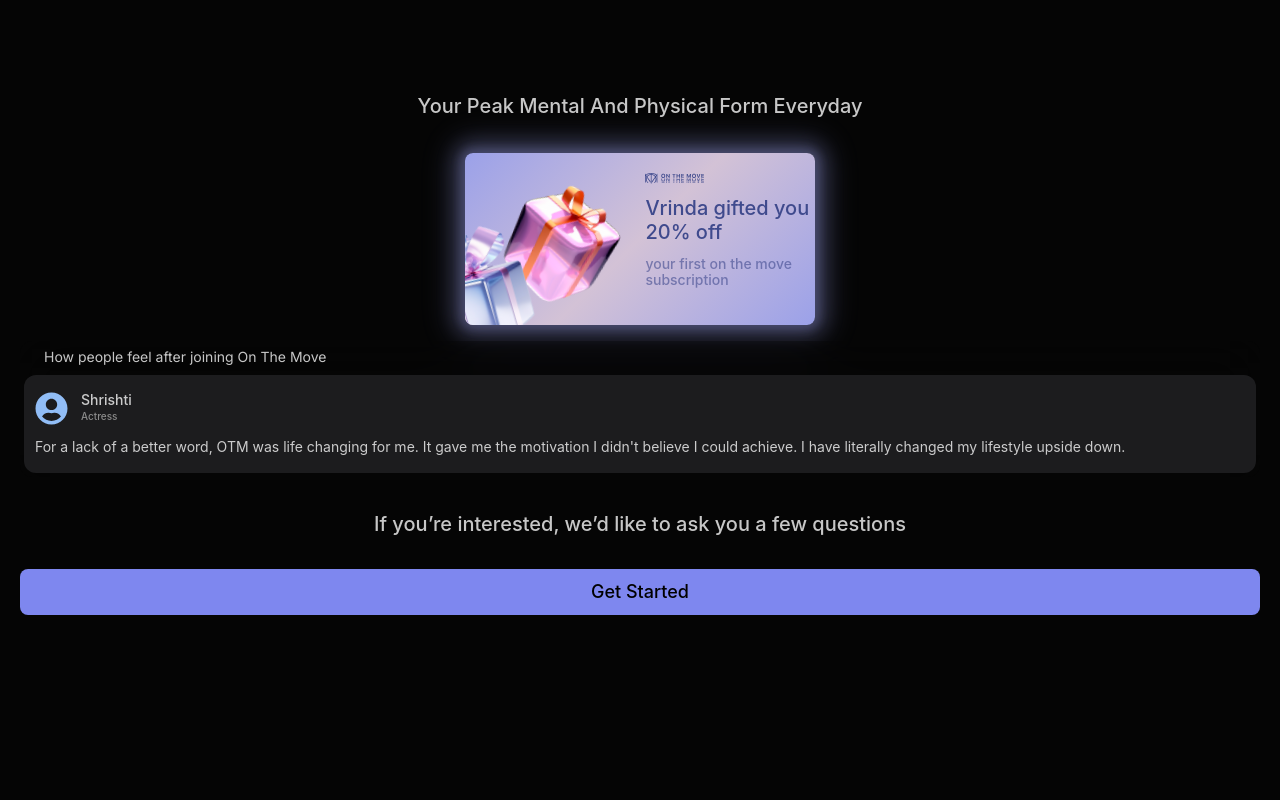
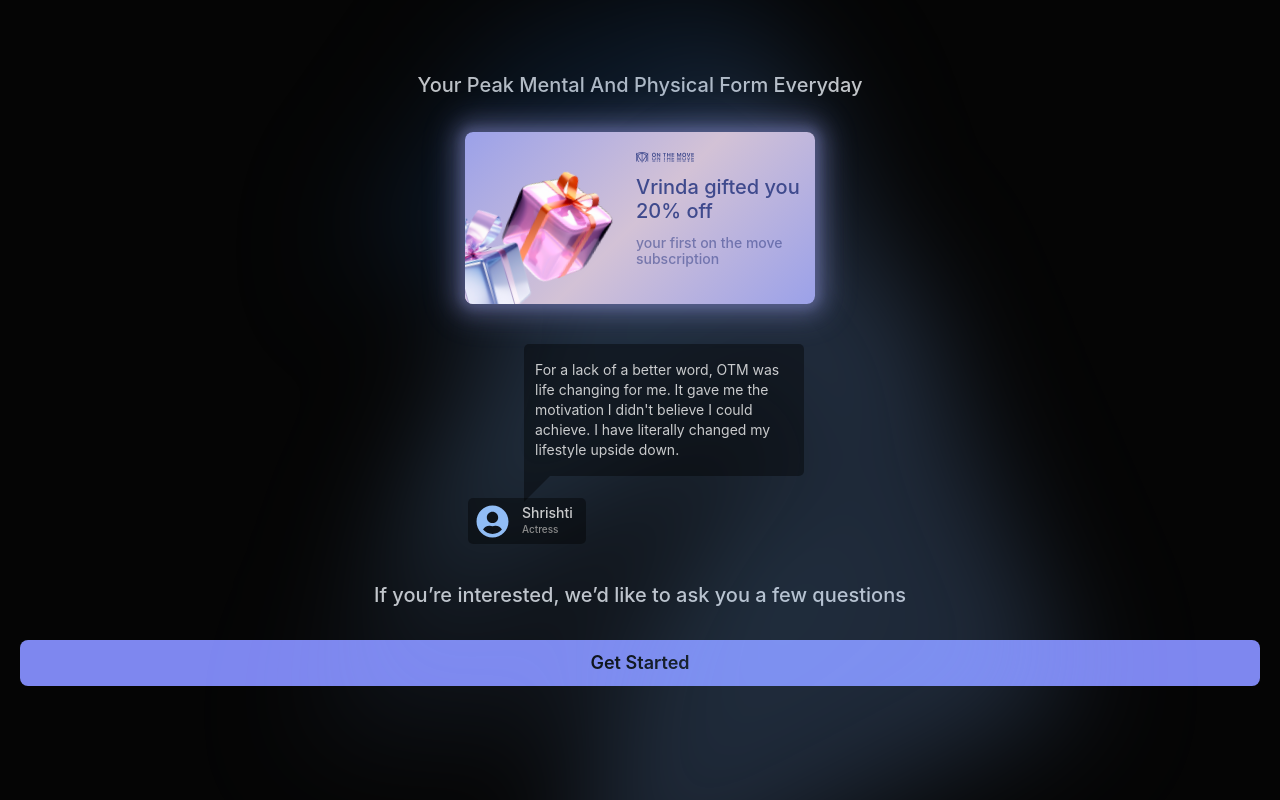
Before and after one commit to on-the-move-life/otm-client, a React (Create React App) app: page /referral-user in a window 1280 px wide. Built offline with nearby package versions, Linux system fonts and the light colour scheme; sample sign-in values are in the browser's storage.

Commit message:
UI complete

```diff
--- a/src/features/Profile/UserDetail.js
+++ b/src/features/Profile/UserDetail.js
@@ -192,11 +192,11 @@ const UserDetails = ({ showHistory }) => {
           >
             <div
               onClick={() => setShowReferralWorkPopup(false)}
-              className=" absolute right-3 top-4 flex h-[37px] w-[37px] items-center justify-center rounded-full bg-mediumGray text-center"
+              className=" absolute right-3 top-5 flex h-[37px] w-[37px] items-center justify-center rounded-full bg-mediumGray text-center"
             >
               <RxCross1 className="mr-[2px] " />
             </div>
-            <h5 className="pb-3 pt-7 text-[18px] text-custompurple ">
+            <h5 className=" pt-7 text-[18px] text-custompurple ">
               How it works
             </h5>
             <div className="mx-[45px] my-10 flex flex-col gap-5">
@@ -234,7 +234,8 @@ const UserDetails = ({ showHistory }) => {
               title={`${title}`}
               img={imageUrl}
             >
-              <button className="mb-[10px] mt-[10px] flex h-[46px] w-full items-center justify-center gap-1 rounded-lg bg-custompurple p-1 font-sfpro text-lg font-medium leading-8 text-black">
+              <button className="mb-[10px] mt-[10px] flex h-[46px] w-full items-center justify-center gap-1 rounded-lg bg-custompurple p-1 font-sfpro text-lg font-semibold leading-8 text-black">
+                <img src="./assets/whatsapp-logo.svg" alt="" className="mr-1" />
                 WhatsApp your Link
               </button>
             </WhatsappShareButton>
@@ -247,11 +248,11 @@ const UserDetails = ({ showHistory }) => {
           initial="hidden"
           animate={showReferralLinkPopup ? 'visible' : 'hidden'}
           variants={modalVariants}
-          className=" from-gray-500/30 to-gray-900/60 fixed bottom-0 left-0 z-50 max-h-[90vh] w-full rounded-t-[30px] bg-black bg-gradient-to-r pt-5"
+          className=" from-gray-500/30 to-gray-900/60 fixed bottom-0 left-0 z-50 max-h-[90vh] w-full overflow-y-scroll rounded-t-[30px] bg-black bg-gradient-to-r pt-5"
         >
           <img
             src="./assets/referral-frame.svg"
-            className="absolute top-0 w-full opacity-50"
+            className="absolute top-0 h-[700px] w-full opacity-50"
             alt=""
           />
           <div className="px-5">
@@ -261,7 +262,7 @@ const UserDetails = ({ showHistory }) => {
               </h2>
               <div
                 onClick={() => setShowReferralLinkPopup(false)}
-                className="flex h-[37px] min-w-[37px] items-center justify-center rounded-full bg-darkGray text-center"
+                className="relative z-[30] flex h-[37px] min-w-[37px] items-center justify-center rounded-full bg-darkGray text-center"
               >
                 <RxCross1 className="mr-[2px]" />
               </div>
--- a/src/features/ReferralUser/GiftCard.js
+++ b/src/features/ReferralUser/GiftCard.js
@@ -7,9 +7,9 @@ const GiftCard = ({ info, subscriptionText }) => {
         boxShadow:
           '0 0 10px 5px rgba(155, 161, 233, 0.2), 0 0 20px 10px rgba(155, 161, 233, 0.2), 0 0 30px 15px rgba(155, 161, 233, 0.2)',
       }}
-      className="relative  mt-8 flex h-[172px] w-[350px] overflow-hidden rounded-lg"
+      className="relative  mt-8 flex min-h-[172px] max-w-[350px] overflow-hidden rounded-lg pb-2 pr-2"
     >
-      <img className="relative bottom-0" src="./assets/gifts-big.svg" alt="" />
+      <img className="relative -bottom-2" src="./assets/gifts-big.svg" alt="" />
       <div className="flex flex-col gap-3 mt-5">
         <img src="./assets/otm-blue.svg" className="h-[11px] w-min" alt="" />
         <h2 className="font-sfpro text-[20px] font-medium leading-6 text-[#3F4A8D]">
--- a/src/features/ReferralUser/ReferralUser.js
+++ b/src/features/ReferralUser/ReferralUser.js
@@ -3,23 +3,32 @@ import GiftCard from './GiftCard';
 
 const ReferralUser = () => {
   return (
-    <div className="flex flex-col items-center px-5 h-vh ">
-      <div className="mt-[91px] w-full text-center font-sfpro text-[20px] font-medium text-[#F8F8F8]/[0.8]">
+    <div className="relative flex flex-col items-center w-full px-5 pb-10 h-vh">
+      <img
+        src="./assets/referral-frame.svg"
+        className="fixed top-0 w-full h-screen "
+        alt=""
+      />
+      <div className="mt-[70px] w-full text-center font-sfpro text-[20px] font-medium text-[#F8F8F8]/[0.8]">
         Your Peak Mental And Physical Form Everyday
       </div>
       <GiftCard
         subscriptionText={'your first on the move subscription'}
         info={'Vrinda gifted you 20% off'}
       />
-      <div className="mt-4 flex w-full flex-col   gap-[2px] rounded-xl px-1 pb-1 backdrop-blur-xl">
-        <h1 className=" flex  h-[32px]  items-center pl-5 text-sm text-[#F8F8F8]/[0.8]">
-          How people feel after joining On The Move
-        </h1>
-        <div className="flex w-full flex-col rounded-xl  bg-mediumGray px-[11px] py-4">
-          <div className="flex flex-row items-center w-full">
+      <div className="relative z-[10] mr-2  mt-7 flex  flex-col items-center  gap-[2px] rounded-xl   px-1 pb-1">
+        <div className="flex max-w-[350px]  justify-end">
+          <div className="talkbubble ml-14 mt-3  flex w-full flex-col rounded-xl px-[11px] py-4 font-sfpro text-[14px]   leading-5 text-[#F8F8F8]/[0.8]">
+            For a lack of a better word, OTM was life changing for me. It gave
+            me the motivation I didn't believe I could achieve. I have literally
+            changed my lifestyle upside down.
+          </div>
+        </div>
+        <div className="flex justify-start w-full mt-5">
+          <div className="referral-user flex w-min  flex-row items-center justify-start px-2 py-[6px]">
             <FaUserCircle size={33} color={'#91BDF6'} />
 
-            <div className="flex h-fit w-fit flex-row items-center justify-center rounded-[4px] px-[5px] py-[1px]">
+            <div className=" flex h-fit w-fit flex-row items-center justify-center rounded-[4px] px-[5px] py-[1px]">
               <div className="ml-2">
                 <h3 className="font-sfpro text-[14px] font-medium leading-4 text-[#F8F8F8]/[0.8]">
                   Shrishti
@@ -30,17 +39,20 @@ const ReferralUser = () => {
               </div>
             </div>
           </div>
-          <div className="mt-3 font-sfpro text-[14px]  leading-5 text-[#F8F8F8]/[0.8]">
-            For a lack of a better word, OTM was life changing for me. It gave
-            me the motivation I didn't believe I could achieve. I have literally
-            changed my lifestyle upside down.
-          </div>
         </div>
       </div>
       <div className="mt-8 w-full text-center font-sfpro text-[20px] font-medium text-[#F8F8F8]/[0.8]">
         If you’re interested, we’d like to ask you a few questions
       </div>
-      <button className=" mt-[30px] flex h-[46px] w-full items-center justify-center gap-1 rounded-lg bg-custompurple p-1 font-sfpro text-lg font-medium leading-8 text-black">
+      <button
+        onClick={() =>
+          window.open(
+            'https://calendly.com/rishisolanki1995/30mincallwithrishi',
+            '_blank',
+          )
+        }
+        className=" mt-[30px] flex h-[46px] w-full items-center justify-center gap-1 rounded-lg bg-custompurple p-1 font-sfpro text-lg font-semibold leading-8 text-black"
+      >
         Get Started
       </button>
     </div>
--- a/src/index.css
+++ b/src/index.css
@@ -992,6 +992,39 @@ meter::-webkit-meter-optimum-value {
   /* Make the text transparent so that the gradient shows through */
   /* background-image: linear-gradient(to bottom, rgba(white, 0.2), black); */
 }
+
+.talkbubble {
+  max-width: 280px;
+  height: min-content;
+  background: rgba(0, 0, 0, 0.4);
+  position: relative;
+  -moz-border-radius: 10px;
+  -webkit-border-radius: 10px;
+  border-radius: 5px 5px 5px 0px;
+}
+.talkbubble:before {
+  content: '';
+  position: absolute;
+  left: 0px;
+  bottom: -26px;
+  width: 0;
+  height: 0;
+  border-top: 0px solid transparent;
+
+  border-left: 26px solid rgba(0, 0, 0, 0.4);
+  border-bottom: 26px solid transparent;
+}
+
+.referral-user {
+  max-width: 280px;
+  height: min-content;
+  background: rgba(0, 0, 0, 0.4);
+
+  -moz-border-radius: 10px;
+  -webkit-border-radius: 10px;
+  border-radius: 5px 5px 5px 5px;
+}
+
 /* Hide scrollbar for Chrome, Safari, and Opera */
 .textarea-no-scrollbar::-webkit-scrollbar {
   display: none;
```
